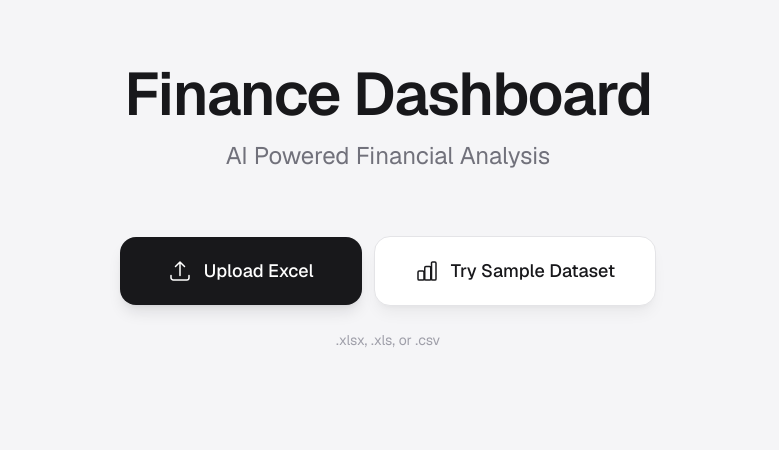
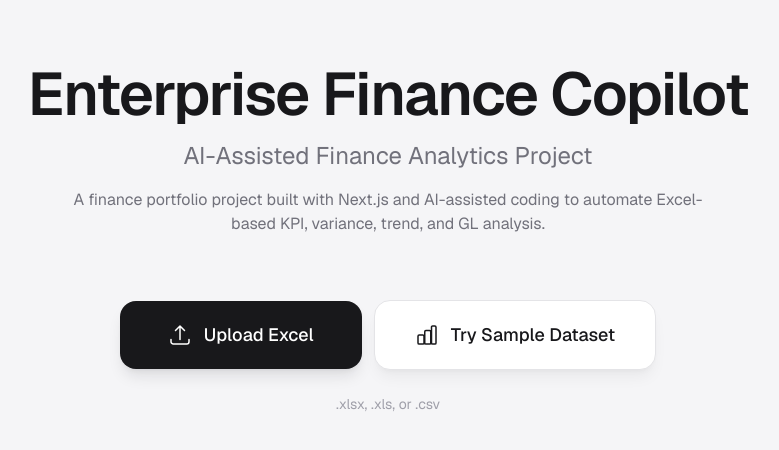
Before and after one commit to gingerjiang17/enterprise-finance-copilot, a Next.js app: page / in a window 1280 px wide. Shown: the top 450 px of the page, without its empty margins (252-1031 px from the left). Built offline with nearby package versions, Linux system fonts and the light colour scheme.

Commit message:
Polish portfolio presentation for v1.1

```diff
--- a/app/page.tsx
+++ b/app/page.tsx
@@ -8,6 +8,7 @@ import ExecutiveInsights from "@/components/ExecutiveInsights";
 import BusinessUnitPerformance from "@/components/BusinessUnitPerformance";
 import RegionPerformance from "@/components/RegionPerformance";
 import GlActualsSummary from "@/components/GlActualsSummary";
+import SheetTypeBadge from "@/components/SheetTypeBadge";
 import PreviewTable from "@/components/PreviewTable";
 import TrendCharts from "@/components/TrendCharts";
 import { buildTrendChartData } from "@/lib/charts";
@@ -112,11 +113,16 @@ export default function Home() {
     <div className="flex min-h-full flex-1 flex-col items-center bg-[#f5f5f7] px-6 py-16 font-sans">
       <main className="flex w-full max-w-6xl flex-col items-center text-center">
         <h1 className="text-5xl font-semibold tracking-tight text-zinc-900 sm:text-6xl">
-          Finance Dashboard
+          Enterprise Finance Copilot
         </h1>
 
         <p className="mt-4 text-xl font-normal text-zinc-500 sm:text-2xl">
-          AI Powered Financial Analysis
+          AI-Assisted Finance Analytics Project
+        </p>
+
+        <p className="mt-4 max-w-2xl text-sm leading-6 text-zinc-500 sm:text-base">
+          A finance portfolio project built with Next.js and AI-assisted coding
+          to automate Excel-based KPI, variance, trend, and GL analysis.
         </p>
 
         <div className="mt-16 flex flex-col items-center gap-3 sm:flex-row">
@@ -182,11 +188,12 @@ export default function Home() {
         )}
 
         {sheetNames.length > 0 && selectedSheet && (
-          <div className="relative mt-4 w-full max-w-xs">
+          <div className="mt-4 w-full max-w-xs">
             <label htmlFor="worksheet" className="sr-only">
               Worksheet
             </label>
 
+            <div className="relative">
               <select
                 id="worksheet"
                 value={selectedSheet}
@@ -213,6 +220,11 @@ export default function Home() {
                   clipRule="evenodd"
                 />
               </svg>
+            </div>
+
+            <div className="mt-3">
+              <SheetTypeBadge type={sheetType} />
+            </div>
           </div>
         )}
 
--- /dev/null
+++ b/components/SheetTypeBadge.tsx
@@ -0,0 +1,30 @@
+type SheetTypeBadgeProps = {
+    type: "pl" | "gl" | "unknown";
+  };
+
+  export default function SheetTypeBadge({ type }: SheetTypeBadgeProps) {
+    const badgeConfig = {
+      pl: {
+        label: "P&L Analysis",
+        className: "border-emerald-200 bg-emerald-50 text-emerald-700",
+      },
+      gl: {
+        label: "GL Actuals",
+        className: "border-indigo-200 bg-indigo-50 text-indigo-700",
+      },
+      unknown: {
+        label: "Preview Only",
+        className: "border-zinc-200 bg-zinc-50 text-zinc-600",
+      },
+    };
+
+    const config = badgeConfig[type];
+
+    return (
+      <span
+        className={`inline-flex items-center rounded-full border px-3 py-1 text-xs font-medium ${config.className}`}
+      >
+        Sheet Type: {config.label}
+      </span>
+    );
+  }
```
Lines whose indentation alone changed are shown as unchanged.
